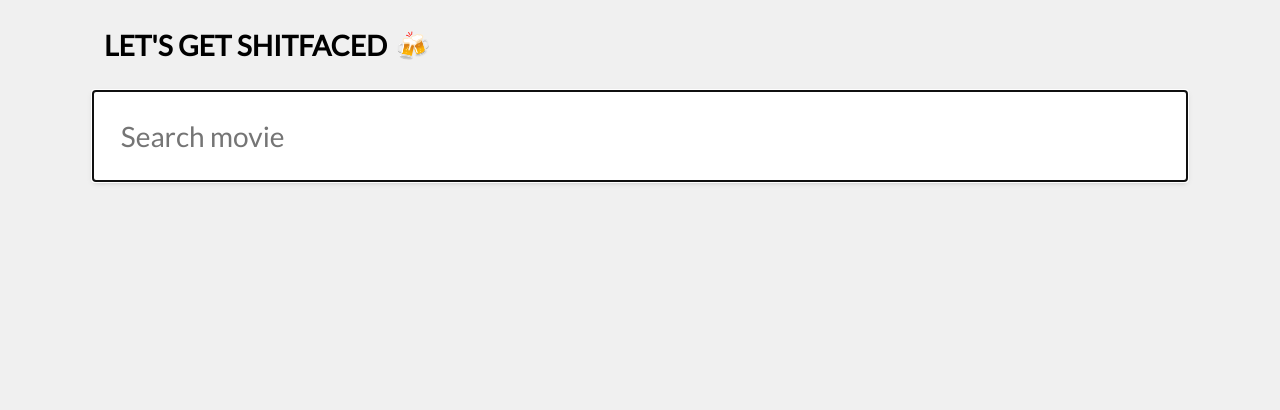
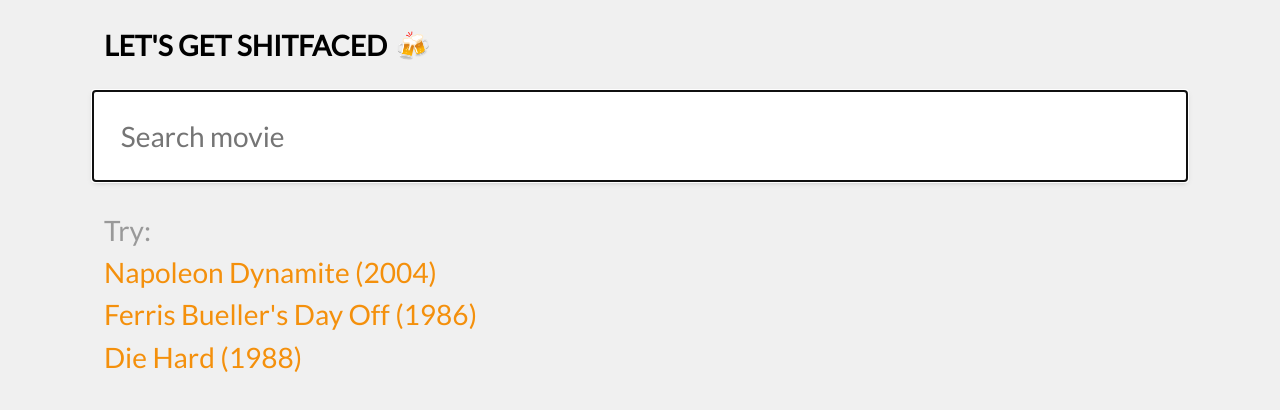
Before and after one commit to robozevel/movie-drinking-game, a Nuxt app: page / in a window 1280 px wide. Shown: the top 410 px of the page. Built offline with nearby package versions, Linux system fonts and the light colour scheme.

Commit message:
movie suggestions

```diff
--- a/pages/index.vue
+++ b/pages/index.vue
@@ -6,6 +6,12 @@
     <movie-search v-model="imdbId" />
     <transition name="fade" mode="out-in">
       <nuxt-child v-if="imdbId" :key="imdbId" />
+      <p class="lead" v-else>
+        Try: <br />
+        <router-link class="suggestion" to="/tt0374900">Napoleon Dynamite (2004)</router-link>
+        <router-link class="suggestion" to="/tt0091042">Ferris Bueller's Day Off (1986)</router-link>
+        <router-link class="suggestion" to="/tt0095016">Die Hard (1988)</router-link>
+      </p>
     </transition>
   </main>
 </template>
@@ -72,4 +78,14 @@ a.title::after {
 a.title:hover::after {
   transform: scale(1.4) rotateZ(12deg);
 }
+
+a.suggestion {
+  transition: color .2s ease-in;
+  color: #f4900c;
+  display: block;
+}
+
+a.suggestion:hover {
+  color: #fa743e;
+}
 </style>
```
